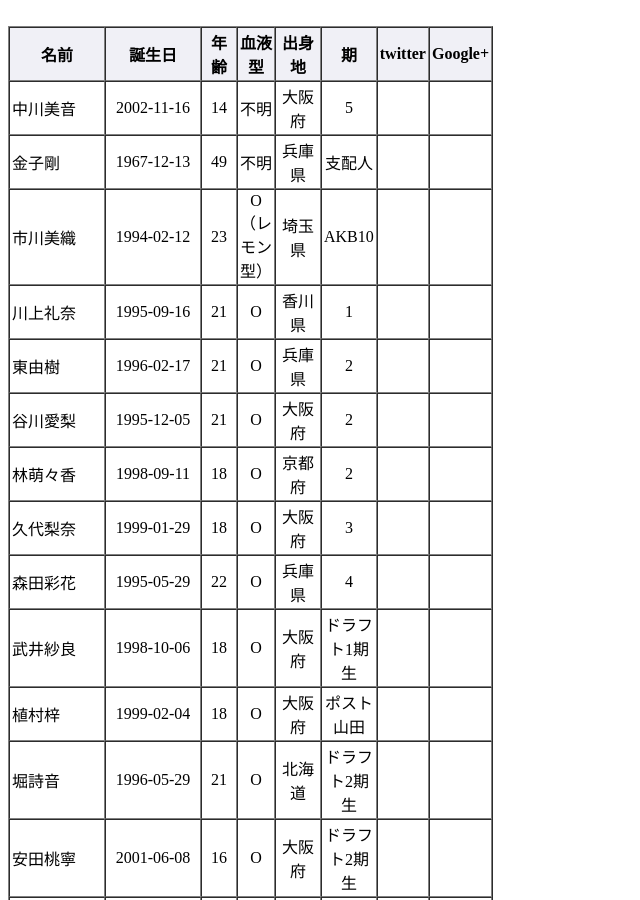
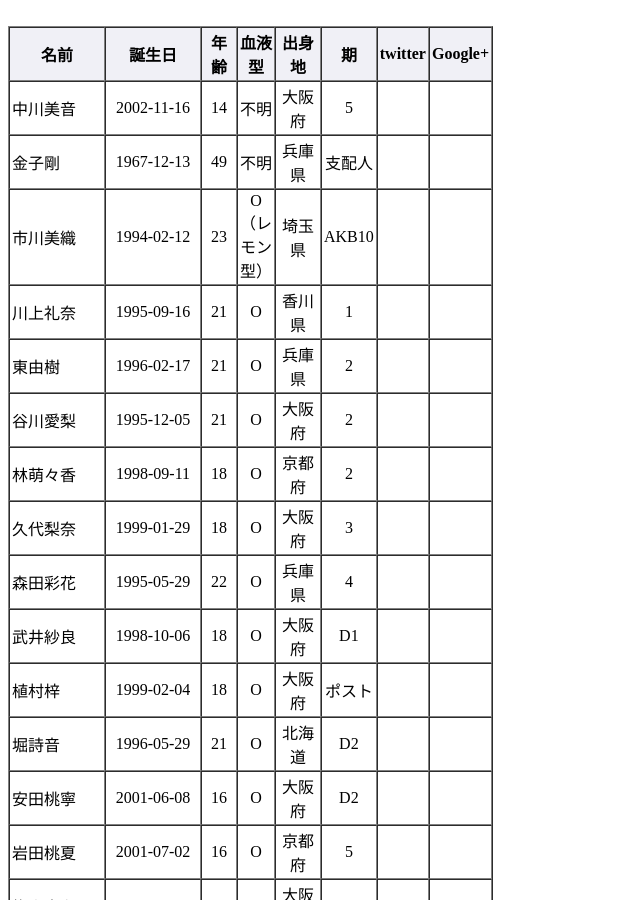
Before and after one commit to ykquality/hosting, a plain HTML site: page メンバー一覧.html in a window 1280 px wide. Shown: the top 900 px of the page, without its empty margins (0-640 px from the left). Drawn offline with Linux system fonts and the light colour scheme.

Commit message:
データ更新
ドラフト→D
期生→""

```diff
--- a/Member.json
+++ b/Member.json
@@ -812,7 +812,7 @@
 "birth":"1993-08-09",
 "from":"茨城県",
 "blood":"B",
-"term":"ドラフト1期生",
+"term":"D1",
 "google_id":"107370876377500588267",
 "twitter":"isokana89",
 "status":"",
@@ -825,7 +825,7 @@
 "birth":"1998-10-06",
 "from":"大阪府",
 "blood":"O",
-"term":"ドラフト1期生",
+"term":"D1",
 "google_id":"110221379296164374925",
 "twitter":"sararn1006",
 "status":"",
@@ -838,7 +838,7 @@
 "birth":"1996-11-23",
 "from":"東京都",
 "blood":"A",
-"term":"ドラフト1期生",
+"term":"D1",
 "google_id":"116423111060576574137",
 "twitter":"riripon48",
 "status":"",
@@ -851,7 +851,7 @@
 "birth":"1997-04-06",
 "from":"滋賀県",
 "blood":"A",
-"term":"ドラフト1期生",
+"term":"D1",
 "google_id":"100780361722535898162",
 "twitter":"naiki_cocoro",
 "status":"",
@@ -902,7 +902,7 @@
 "birth":"1999-02-04",
 "from":"大阪府",
 "blood":"O",
-"term":"ポスト山田",
+"term":"ポスト",
 "google_id":"104439643812463829576",
 "twitter":"",
 "status":"",
@@ -915,7 +915,7 @@
 "birth":"2003-07-29",
 "from":"大阪府",
 "blood":"A",
-"term":"ドラフト2期生",
+"term":"D2",
 "google_id":"",
 "twitter":"",
 "status":"graduate",
@@ -928,7 +928,7 @@
 "birth":"2003-01-12",
 "from":"大阪府",
 "blood":"B",
-"term":"ドラフト2期生",
+"term":"D2",
 "google_id":"",
 "twitter":"",
 "status":"",
@@ -940,7 +940,7 @@
 "name_kana":"しばたゆい",
 "birth":"1998-01-04",
 "from":"神奈川県",
-"term":"ドラフト2期生",
+"term":"D2",
 "google_id":"",
 "twitter":"",
 "status":"graduate",
@@ -953,7 +953,7 @@
 "birth":"1996-05-29",
 "from":"北海道",
 "blood":"O",
-"term":"ドラフト2期生",
+"term":"D2",
 "google_id":"",
 "twitter":"shion_0529_hori",
 "status":"",
@@ -966,7 +966,7 @@
 "birth":"2003-11-21",
 "from":"愛知県",
 "blood":"B",
-"term":"ドラフト2期生",
+"term":"D2",
 "google_id":"",
 "twitter":"",
 "status":"",
@@ -979,7 +979,7 @@
 "birth":"1997-03-04",
 "from":"奈良県",
 "blood":"O",
-"term":"ドラフト2期生",
+"term":"D2",
 "google_id":"",
 "twitter":"yukichan_48",
 "status":"graduate",
@@ -992,7 +992,7 @@
 "birth":"2001-06-08",
 "from":"大阪府",
 "blood":"O",
-"term":"ドラフト2期生",
+"term":"D2",
 "google_id":"",
 "twitter":"",
 "status":"",
--- a/メンバー一覧.html
+++ b/メンバー一覧.html
@@ -77,7 +77,7 @@ function sorter(tablesorter)
 <th width="30">年齢</th>
 <th width="30">血液型</th>
 <th width="40">出身地</th>
-<th width="15">期</th>
+<th width="30">期</th>
 <th width="30">twitter</th>
 <th width="30">Google+</th>
 </tr>
```
